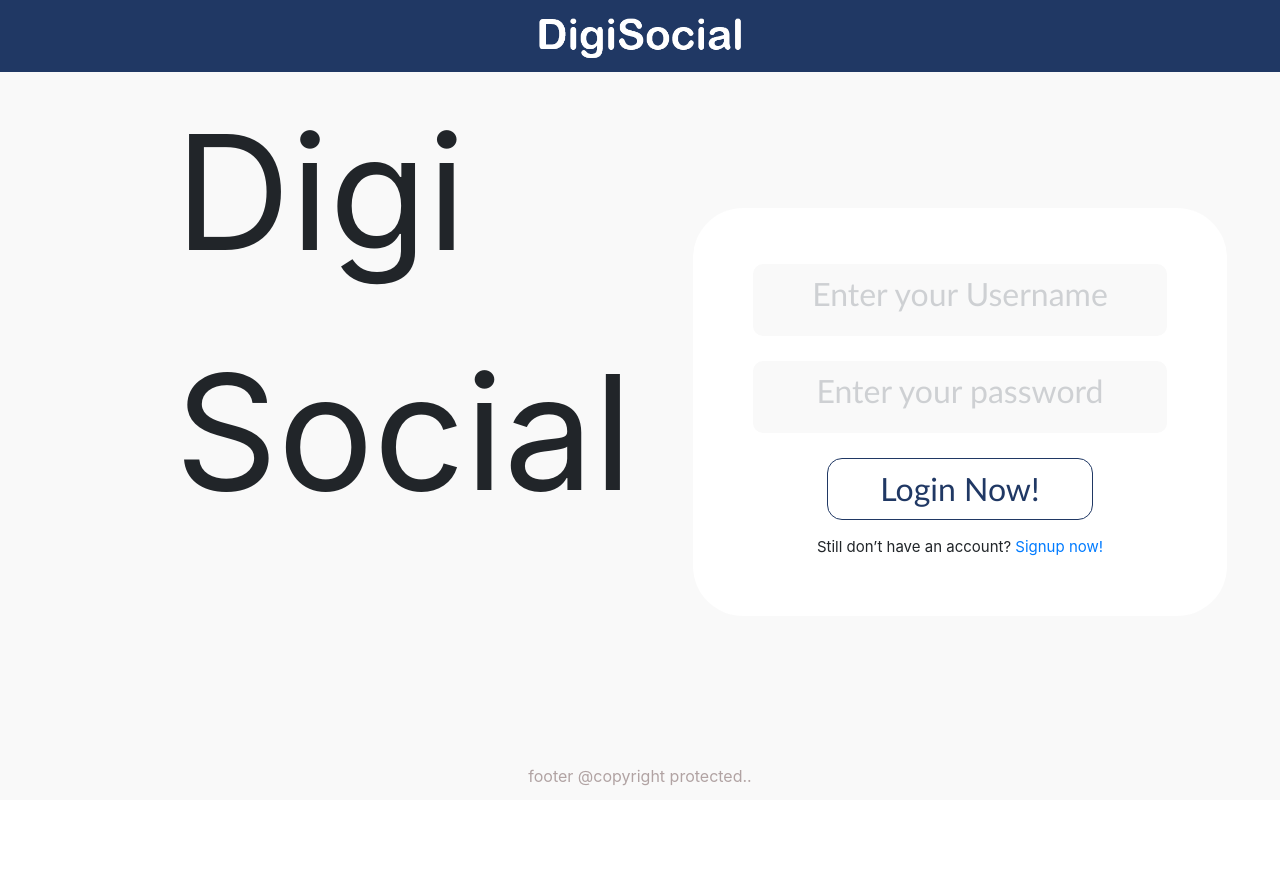
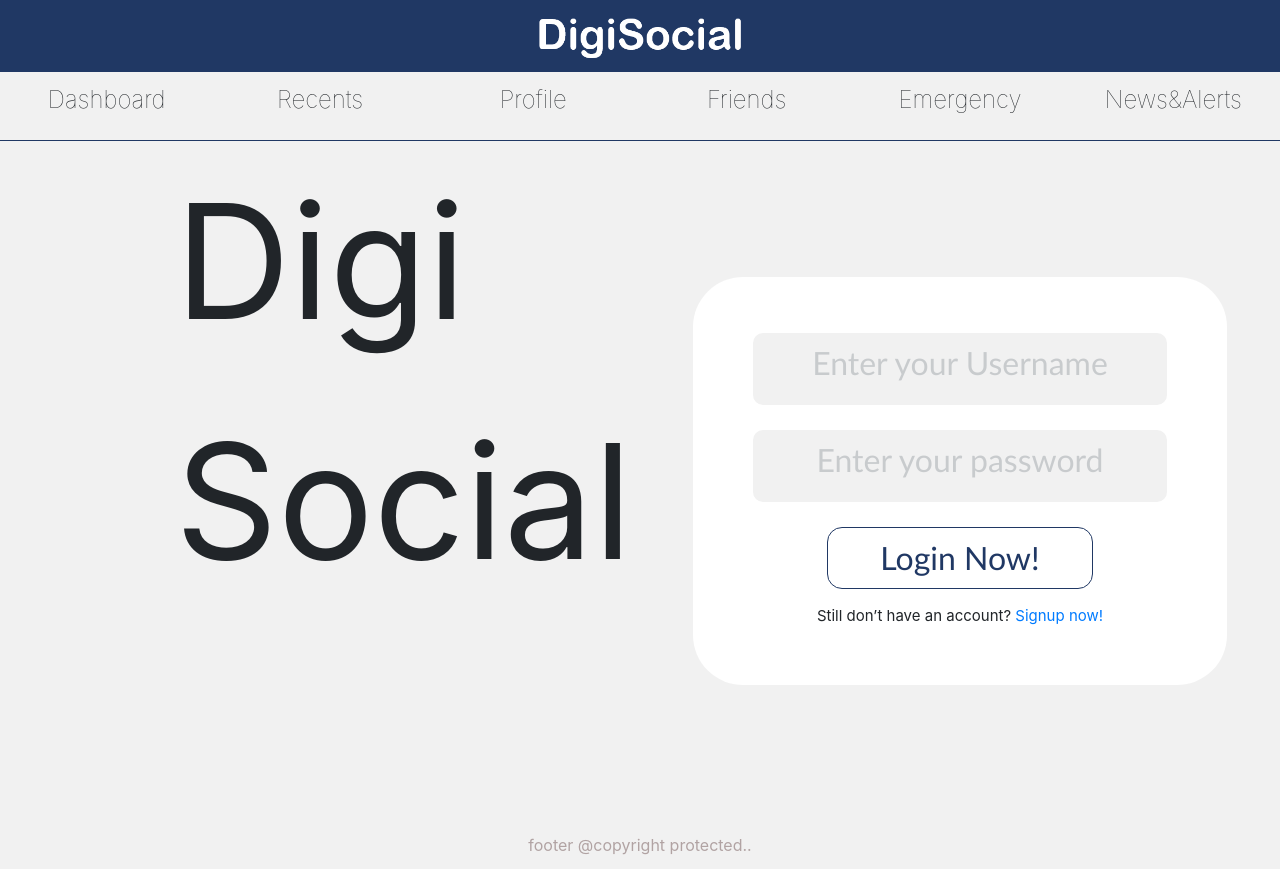
Before and after one commit to soumyadeeppaul7707/DigiSocial, an Angular app in the folder digisocialUI/: page /authentication/login in a window 1280 px wide. Before the commit the page ends 800 px from the top, so only its background shows below. Built offline with nearby package versions, Linux system fonts and the light colour scheme.

Commit message:
menubar bottom line changes done and background colour of whole application changed..

```diff
--- a/digisocialUI/src/app/app.component.html
+++ b/digisocialUI/src/app/app.component.html
@@ -1,4 +1,4 @@
 <app-navbar></app-navbar>
-<!-- <app-menubar></app-menubar> -->
+<app-menubar></app-menubar>
 <router-outlet></router-outlet>
 <app-footer></app-footer>
--- a/digisocialUI/src/app/modules/header/menubar/menubar.component.css
+++ b/digisocialUI/src/app/modules/header/menubar/menubar.component.css
@@ -5,6 +5,7 @@
     margin: 10px;
     height: 6vh;
 }
-.menunamestyling{
+
+.bottomborder{
     border-bottom:1px solid  #203864 ;
 }
--- a/digisocialUI/src/app/modules/header/menubar/menubar.component.html
+++ b/digisocialUI/src/app/modules/header/menubar/menubar.component.html
@@ -1,21 +1,21 @@
 <div class="container-fluid">
-  <div class="row menubarstyling backgroundcolor">
-    <div class="col-lg-2 col-md-4 col-sm-4 col-12 menunamestyling">
+  <div class="row menubarstyling backgroundcolor bottomborder">
+    <div class="col-lg-2 col-md-4 col-sm-4 col-12">
       <div class="menustyling">Dashboard</div>
     </div>
-    <div class="col-lg-2 col-md-4 col-sm-4 col-12 menunamestyling">
+    <div class="col-lg-2 col-md-4 col-sm-4 col-12">
         <div class="menustyling">Recents</div>
     </div>
-    <div class="col-lg-2 col-md-4 col-sm-4 col-12 menunamestyling">
+    <div class="col-lg-2 col-md-4 col-sm-4 col-12">
         <div class="menustyling">Profile</div>
     </div>
-    <div class="col-lg-2 col-md-4 col-sm-4 col-12 menunamestyling">
+    <div class="col-lg-2 col-md-4 col-sm-4 col-12">
         <div class="menustyling">Friends</div>
     </div>
-    <div class="col-lg-2 col-md-4 col-sm-4 col-12 menunamestyling">
+    <div class="col-lg-2 col-md-4 col-sm-4 col-12">
         <div class="menustyling">Emergency</div>
     </div>
-    <div class="col-lg-2 col-md-4 col-sm-4 col-12 menunamestyling">
+    <div class="col-lg-2 col-md-4 col-sm-4 col-12">
         <div class="menustyling">News&Alerts</div>
     </div>
   </div>
--- a/digisocialUI/src/styles.css
+++ b/digisocialUI/src/styles.css
@@ -6,7 +6,8 @@
 }
 
 .backgroundcolor{
-    background-color: #F9F9F9;
+    /* background-color: #F9F9F9; */
+    background-color: #F1F1F1;
 }
 
 .fullwidth{
```
Also changed, not shown: 1 other file (tests, documents, lock files or other folders).
